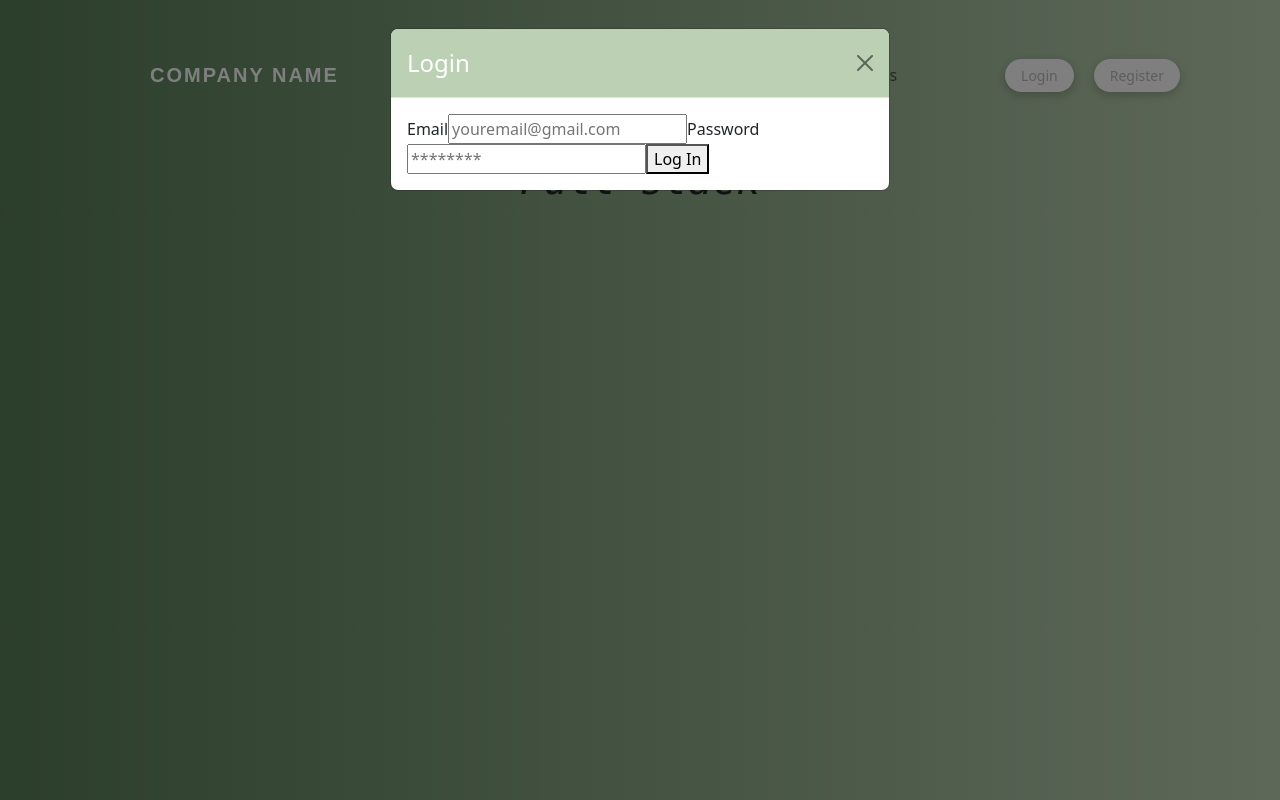
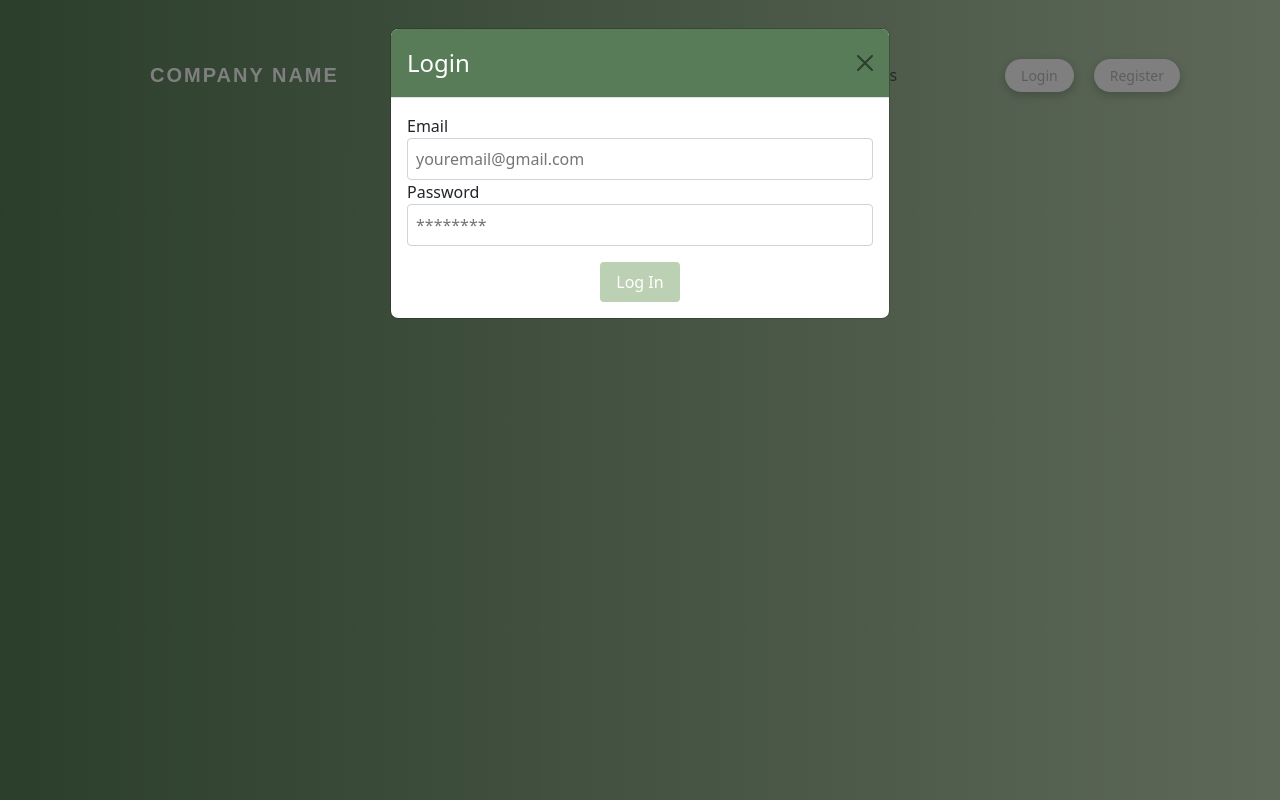
Before and after one commit to Asom98/fullstack, a React (Vite) app: page / in a window 1280 px wide. Both pictures are taken after a click on the button "Login". Built offline with nearby package versions, Linux system fonts and the light colour scheme.

Commit message:
added styling to the login form

```diff
--- a/src/components/LoginForm.css
+++ b/src/components/LoginForm.css
@@ -0,0 +1,22 @@
+.login-form-container input[type="email"],
+.login-form-container input[type="password"] {
+  width: 100%;
+  padding: 0.5rem;
+  border: 1px solid #ced4da;
+  border-radius: 0.25rem;
+}
+
+.login-form-container button[type="submit"]:hover {
+  background-color: #577C57;
+}
+
+.login-form-container button[type="submit"] {
+    display: block;
+    margin: 1rem auto 0;
+    padding: 0.5rem 1rem;
+    background-color: #BCD1B3;
+    color: white;
+    border: none;
+    border-radius: 0.25rem;
+    cursor: pointer;
+}
--- a/src/components/NavigationBar.css
+++ b/src/components/NavigationBar.css
@@ -52,7 +52,7 @@
 }
 
 .modal-header {
-    background-color: #BCD1B3;
+    background-color: #577C57;
     color: white;
     border-bottom: none;
 }
```
